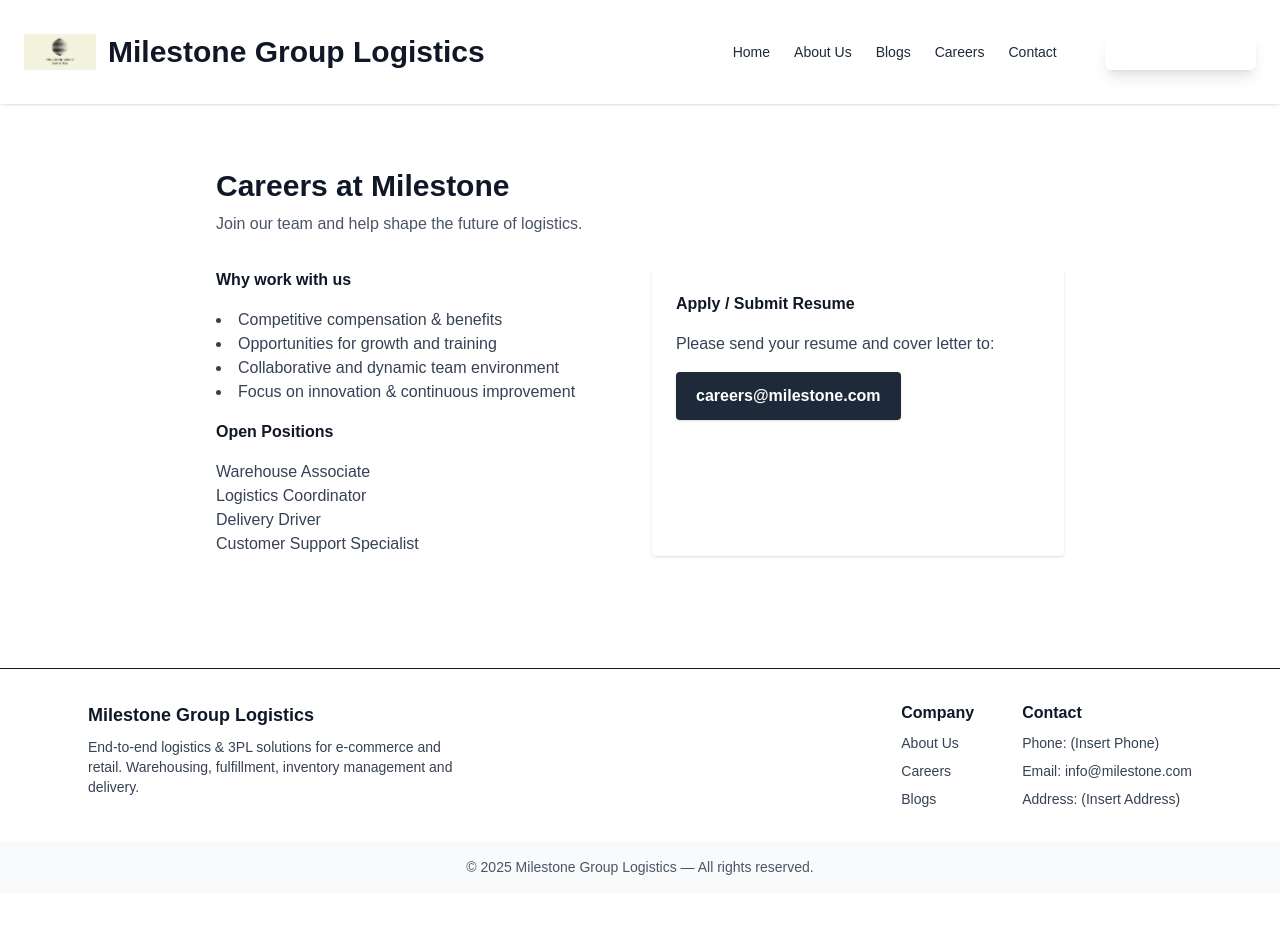
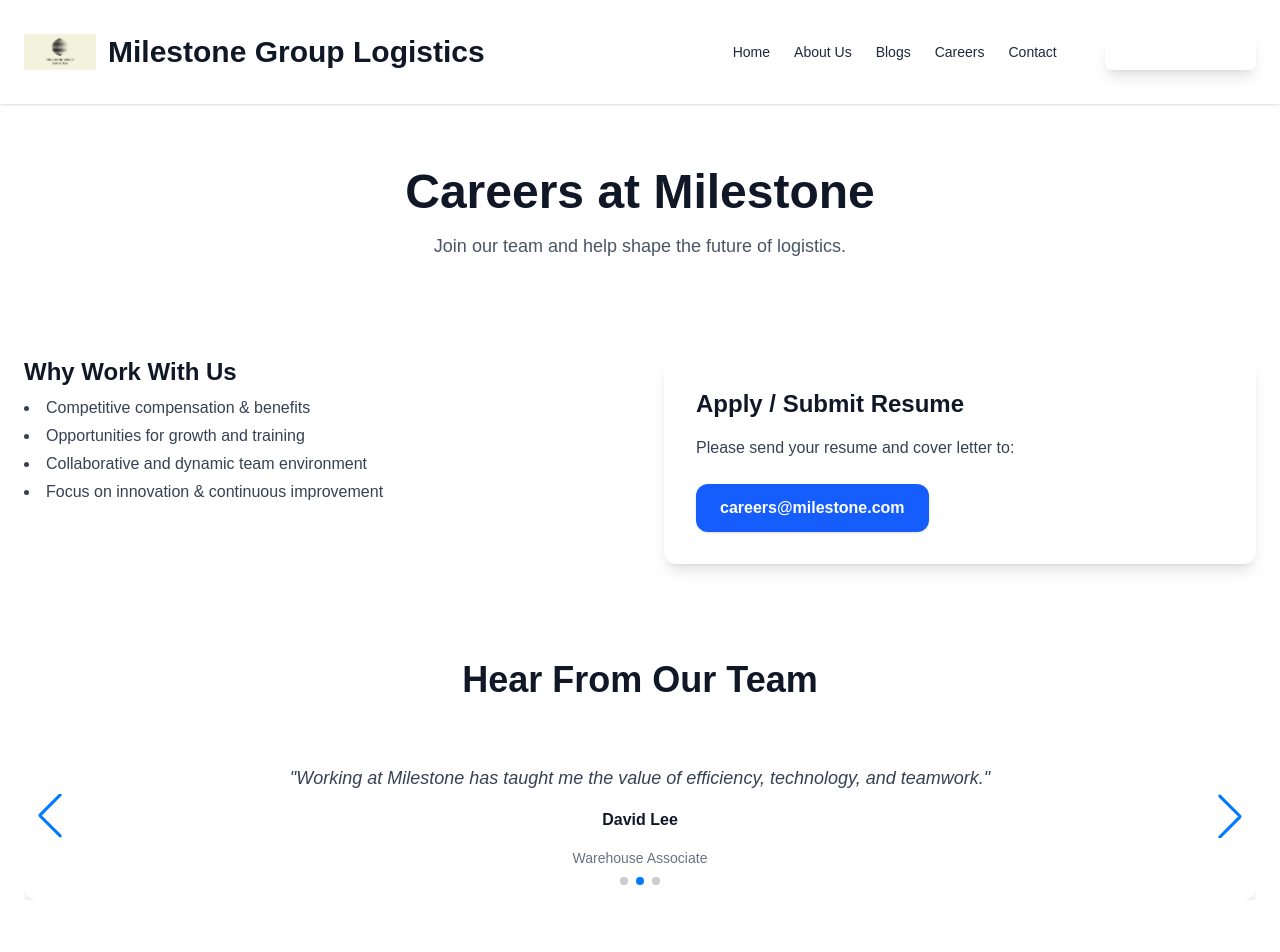
Before and after one commit to jyronbones/milestone-logistics, a Next.js app in the folder milestone-logistics/: page /careers in a window 1280 px wide. Shown: the top 952 px of the page. Before the commit the page ends 893 px from the top, so only its background shows below. Built offline with nearby package versions, Linux system fonts and the light colour scheme.

Commit message:
update careers page

```diff
--- a/milestone-logistics/package.json
+++ b/milestone-logistics/package.json
@@ -12,7 +12,8 @@
     "@fontsource/poppins": "^5.2.7",
     "next": "15.5.3",
     "react": "19.1.0",
-    "react-dom": "19.1.0"
+    "react-dom": "19.1.0",
+    "swiper": "^12.0.1"
   },
   "devDependencies": {
     "@eslint/eslintrc": "^3",
--- a/milestone-logistics/src/app/careers/page.tsx
+++ b/milestone-logistics/src/app/careers/page.tsx
@@ -1,47 +1,97 @@
 "use client";
 
 import React from "react";
+import { Swiper, SwiperSlide } from "swiper/react";
+import { Navigation, Pagination, Autoplay } from "swiper/modules";
+
+import "swiper/css";
+import "swiper/css/navigation";
+import "swiper/css/pagination";
+
+const teamTestimonials = [
+  {
+    name: "Sarah Johnson",
+    role: "Logistics Coordinator",
+    quote: "Milestone empowers me to grow and innovate every day. The team is supportive and collaborative."
+  },
+  {
+    name: "David Lee",
+    role: "Warehouse Associate",
+    quote: "Working at Milestone has taught me the value of efficiency, technology, and teamwork."
+  },
+  {
+    name: "Emily Chen",
+    role: "Customer Support Specialist",
+    quote: "I love the dynamic environment and the opportunities to learn and advance my career."
+  },
+];
 
 export default function Careers() {
   return (
-    <div className="max-w-4xl mx-auto px-6 py-16">
-      <h1 className="text-3xl font-bold text-gray-900 dark:text-white">Careers at Milestone</h1>
-      <p className="mt-2 text-gray-600 dark:text-gray-300">
+    <div className="max-w-7xl mx-auto px-6 py-16 space-y-24">
+
+      {/* Header */}
+      <section className="text-center">
+        <h1 className="text-4xl md:text-5xl font-bold text-gray-900 dark:text-white">
+          Careers at Milestone
+        </h1>
+        <p className="mt-4 text-gray-600 dark:text-gray-300 text-lg">
           Join our team and help shape the future of logistics.
         </p>
+      </section>
 
-      <section className="mt-8 grid md:grid-cols-2 gap-6">
-        <div className="space-y-4">
-          <h3 className="font-semibold text-gray-900 dark:text-white">Why work with us</h3>
-          <ul className="list-disc list-inside text-gray-700 dark:text-gray-300">
+      {/* Why Work With Us / Open Positions */}
+      <section className="grid md:grid-cols-2 gap-12">
+        <div className="space-y-6">
+          <div>
+            <h3 className="text-2xl font-semibold text-gray-900 dark:text-white">Why Work With Us</h3>
+            <ul className="mt-2 list-disc list-inside text-gray-700 dark:text-gray-300 space-y-1">
               <li>Competitive compensation & benefits</li>
               <li>Opportunities for growth and training</li>
               <li>Collaborative and dynamic team environment</li>
               <li>Focus on innovation & continuous improvement</li>
             </ul>
-
-          <h4 className="mt-4 font-semibold text-gray-900 dark:text-white">Open Positions</h4>
-          <ul className="mt-2 text-gray-700 dark:text-gray-300">
-            <li>Warehouse Associate</li>
-            <li>Logistics Coordinator</li>
-            <li>Delivery Driver</li>
-            <li>Customer Support Specialist</li>
-          </ul>
+          </div>
         </div>
 
-        <div className="flex flex-col items-start bg-white dark:bg-gray-800 p-6 rounded shadow">
-          <h4 className="font-semibold text-gray-900 dark:text-white mb-4">Apply / Submit Resume</h4>
-          <p className="text-gray-700 dark:text-gray-300 mb-4">
+        <div className="flex flex-col items-start bg-white dark:bg-gray-800 p-8 rounded-xl shadow-lg">
+          <h3 className="text-2xl font-semibold text-gray-900 dark:text-white mb-4">Apply / Submit Resume</h3>
+          <p className="text-gray-700 dark:text-gray-300 mb-6">
             Please send your resume and cover letter to:
           </p>
           <a
             href="mailto:careers@milestone.com"
-            className="bg-gray-800 dark:bg-white text-white dark:text-gray-900 px-5 py-3 rounded font-bold shadow hover:scale-105 transition-transform"
+            className="bg-blue-600 dark:bg-white text-white dark:text-gray-900 px-6 py-3 rounded-xl font-bold shadow hover:scale-105 transition-transform"
           >
             careers@milestone.com
           </a>
         </div>
       </section>
+
+      {/* Hear From Our Team Carousel */}
+      <section className="space-y-8">
+        <h2 className="text-4xl font-bold text-gray-900 dark:text-white text-center">Hear From Our Team</h2>
+
+        <Swiper
+          modules={[Navigation, Pagination, Autoplay]}
+          navigation
+          pagination={{ clickable: true }}
+          autoplay={{ delay: 5000 }}
+          spaceBetween={30}
+          slidesPerView={1}
+          className="mt-6"
+        >
+          {teamTestimonials.map((testimonial, index) => (
+            <SwiperSlide key={index}>
+              <div className="bg-white dark:bg-gray-800 p-8 rounded-xl shadow-lg flex flex-col items-center text-center space-y-4">
+                <p className="text-gray-700 dark:text-gray-300 text-lg italic">"{testimonial.quote}"</p>
+                <p className="font-semibold text-gray-900 dark:text-white">{testimonial.name}</p>
+                <p className="text-sm text-gray-500 dark:text-gray-400">{testimonial.role}</p>
+              </div>
+            </SwiperSlide>
+          ))}
+        </Swiper>
+      </section>
     </div>
   );
 }
```
Also changed, not shown: 1 other file (tests, documents, lock files or other folders). Lines whose indentation alone changed are shown as unchanged.
